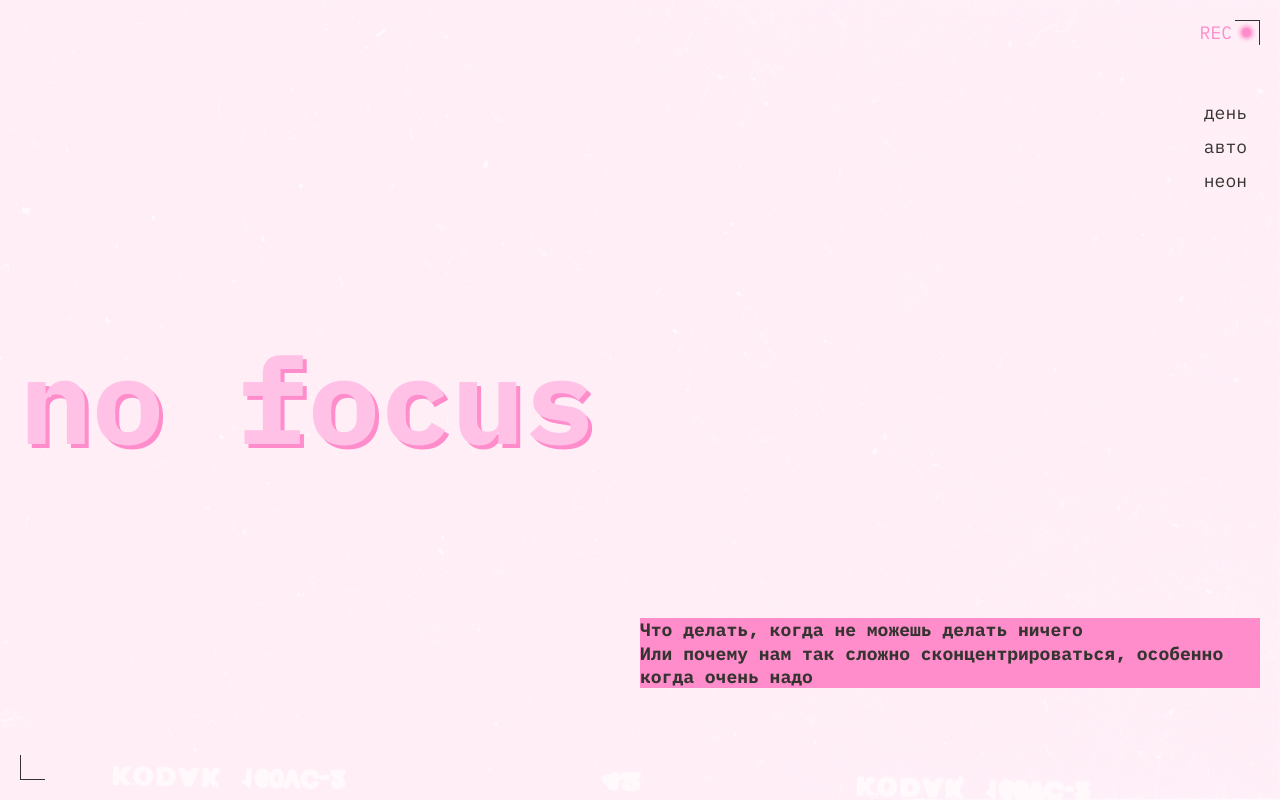
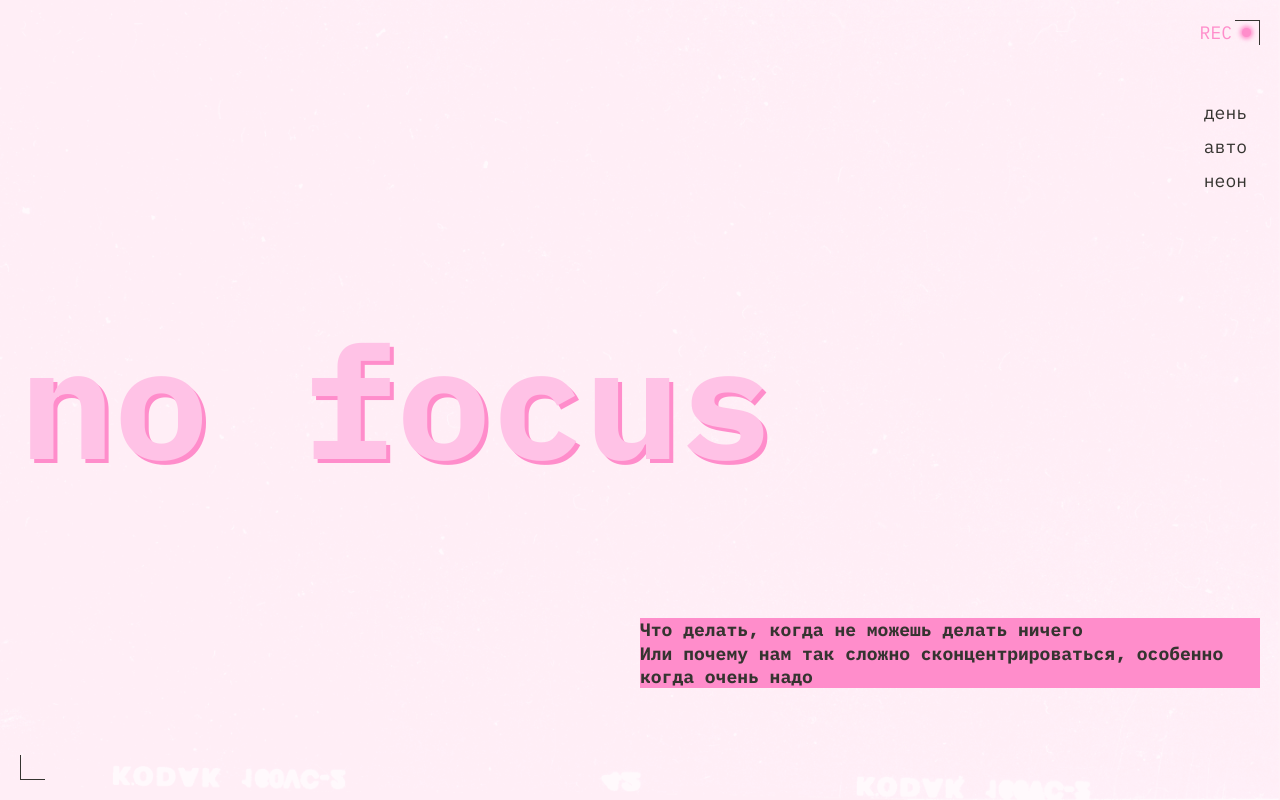
Before and after one commit to optis-mike/slozhno-sosredotochitsya-fd, a plain HTML site: page index.html in a window 1280 px wide. Shown: the top 800 px of the page. Drawn offline with Linux system fonts and the light colour scheme.

Commit message:
add fs_logo for tb

```diff
--- a/styles/style.css
+++ b/styles/style.css
@@ -220,6 +220,10 @@
     --gap-page: 80px;
   }
 
+  .header__logo {
+    font-size: clamp(7.5rem, 0.5625rem + 14.4531vw, 9.8125rem);
+  }
+
   .header {
     grid-template-columns: 1fr 1fr;
   }
```
